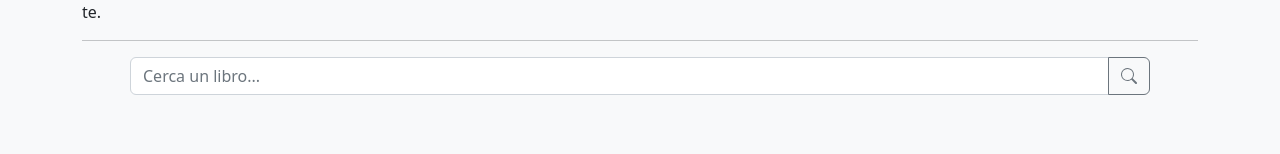
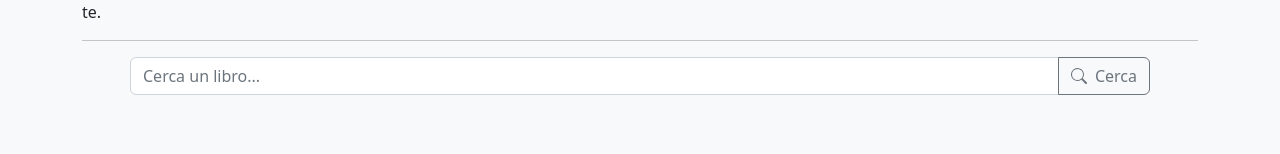
Before and after one commit to Nestor162/U3-D3-D4-Inputs-forms-fetching-FS0123ITA, a React (Create React App) app: page / in a window 1280 px wide. Shown: the part 160-314 px from the top of the page. Built offline with nearby package versions, Linux system fonts and the light colour scheme; the HTML template or start-up script is replaced by a standard one.

Commit message:
Aggiunto testo al pulsante di ricerca

```diff
--- a/src/components/InputSearch.jsx
+++ b/src/components/InputSearch.jsx
@@ -22,6 +22,7 @@ function InputSearch() {
           >
             <path d="M11.742 10.344a6.5 6.5 0 1 0-1.397 1.398h-.001c.03.04.062.078.098.115l3.85 3.85a1 1 0 0 0 1.415-1.414l-3.85-3.85a1.007 1.007 0 0 0-.115-.1zM12 6.5a5.5 5.5 0 1 1-11 0 5.5 5.5 0 0 1 11 0z" />
           </svg>
+          <span className="ms-2">Cerca</span>
         </Button>
       </InputGroup>
     </>
```
